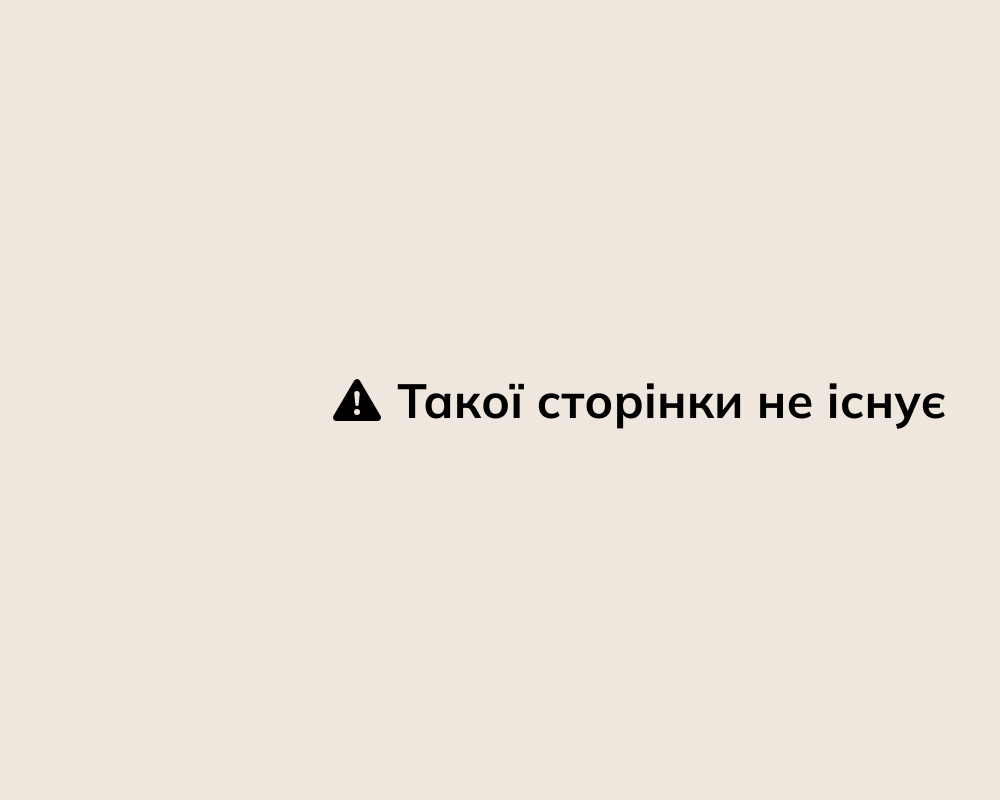
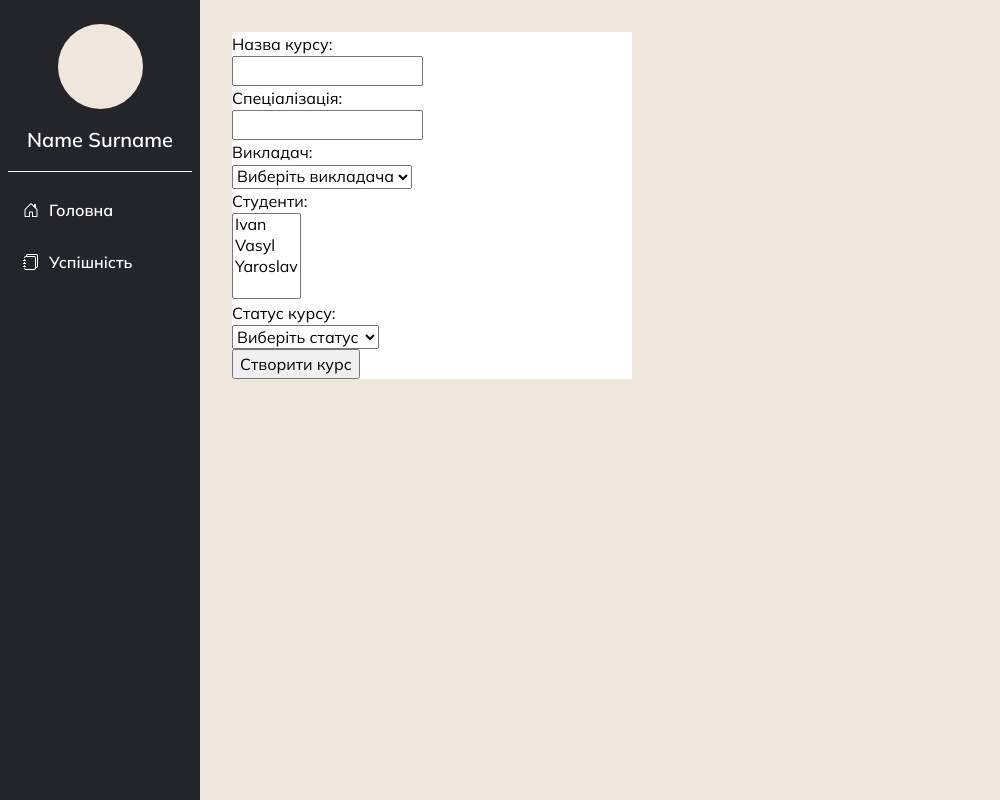
Before and after one commit to Vasya564/learning-management-system, a React (Vite) app in the folder client/: page /create-course in a window 1280 px wide. Shown: the whole page, without its empty margins (0-1000 px from the left). Built offline with nearby package versions, Linux system fonts and the light colour scheme.

Commit message:
Create course functional, move sidebar into components

```diff
--- a/client/src/components/CourseCard/CourseCard.scss
+++ b/client/src/components/CourseCard/CourseCard.scss
@@ -56,7 +56,7 @@
             &:hover{
                 cursor: pointer;
                 border-color: rgba(0, 0, 0, 0.3);
-                box-shadow: 0 2px 8px 0 rgba(0,0,0,0.24),0 8px 8px 0 rgba(0,0,0,0.19);
+                background-color: #e9e9e9;
             }
         }
         h3{
@@ -73,7 +73,7 @@
     }
     &__footer{
         hr{
-            border: 1px solid variables.$primary-color;
+            border: 1px solid rgb(182, 182, 182);
             outline: none;
         }
     }
--- /dev/null
+++ b/client/src/pages/CreateCourse/CreateCourse.jsx
@@ -0,0 +1,93 @@
+import './CreateCourse.scss'
+import { useState } from 'react';
+
+const CreateCourse = () => {
+    const [title, setTitle] = useState('');
+    const [specialization, setSpecialization] = useState('');
+    const [teacher, setTeacher] = useState('');
+    const [students, setStudents] = useState([]);
+    const [status, setStatus] = useState(0);
+    const [error, setError] = useState(null);
+
+    const handleSubmit = async (e) => {
+        e.preventDefault()
+
+        const course = {title, specialization, teacher, students, status}
+        // console.log(course)
+
+        const response = await fetch('http://localhost:4000/api/courses', {
+            method: 'POST',
+            body: JSON.stringify(course),
+            headers: {
+                'Content-Type': 'application/json'
+            }
+        })
+
+        const json = await response.json()
+
+        if(response.ok){
+            console.log(json)
+            setTitle('')
+            setSpecialization('')
+            setTeacher('')
+            setStudents([])
+            setStatus(0)
+            setError(null)
+        }
+        else{
+            setError(json.error)
+        }
+    }
+
+    return (
+        <>
+            <form className="course__create__form" onSubmit={handleSubmit}>
+                <label>Назва курсу:</label>
+                <input
+                    type="text"
+                    value={title}
+                    onChange={(e) => setTitle(e.target.value)}
+                    />
+                <label>Спеціалізація:</label>
+                <input
+                    type="text"
+                    value={specialization}
+                    onChange={(e) => setSpecialization(e.target.value)}
+                    />
+                <label>Викладач:</label>
+                <select
+                    value={teacher}
+                    onChange={(e) => setTeacher(e.target.value)}
+                    >
+                    <option hidden>Виберіть викладача</option>
+                    <option>Andriy Shevchenko</option>
+                    <option>Jane Ukrainka</option>
+                    <option>T Hack</option>
+                </select>
+                <label>Студенти:</label>
+                <select
+                    value={students}
+                    onChange={(e) => setStudents(Array.from(e.target.selectedOptions, option => option.value))}
+                    multiple={true}
+                    >
+                    <option>Ivan</option>
+                    <option>Vasyl</option>
+                    <option>Yaroslav</option>
+                </select>
+                <label>Статус курсу:</label>
+                <select
+                    value={status}
+                    onChange={(e) => setStatus(parseInt(e.target.value))}
+                    >
+                    <option hidden>Виберіть статус</option>
+                    <option value="1">Активний</option>
+                    <option value="3">Повторний курс</option>
+                </select>
+                <button>Створити курс</button>
+                {error && <div>{error}</div>}
+            </form>
+        </>
+    );
+}
+
+export default CreateCourse;
--- /dev/null
+++ b/client/src/pages/CreateCourse/CreateCourse.scss
@@ -0,0 +1,7 @@
+.course__create__form{
+    background-color: white;
+    width: 400px;
+    label, input, button{
+        display: block;
+    }
+}
--- a/client/src/pages/Home/Home.jsx
+++ b/client/src/pages/Home/Home.jsx
@@ -3,6 +3,7 @@ import { useEffect, useState } from 'react';
 
 // components
 import CourseCard from '../../components/CourseCard/CourseCard';
+import { NavLink } from 'react-router-dom';
 
 const Home = () => {
     const [courses, setCourses] = useState(null);
@@ -40,6 +41,7 @@ const Home = () => {
             {/* Page header with filter */}
             <header className='content__header'>
                 <h1>Мої курси</h1>
+                <NavLink to="create-course">Створити курс</NavLink>
                 <select
                     value={filterValue}
                     onChange={(e) => setFilterValue(e.target.value)}
--- a/client/src/pages/Home/Home.scss
+++ b/client/src/pages/Home/Home.scss
@@ -3,8 +3,24 @@
 // ======== Layout Styles ======== //
 .content__header{
     display: flex;
-    justify-content: space-between;
+    // justify-content: space-between;
+    align-items: center;
+    h1{
+        margin-right: auto;
+    }
+    a {
+        padding: 0.25rem;
+        font-size: 1rem;
+        font-weight: 600;
+        background-color: variables.$primary-color;
+        margin-right: 1rem;
+        text-decoration: none;
+        color: white;
+        border-radius: 5px;
+        // border: 2px solid variables.$green-color;
+    }
     select{
+        padding: 0.25rem;
         font-weight: 600;
         font-size: 1.25rem;
         text-align: center;
```
Also changed, not shown: client/src/main.jsx (+8 -1 lines), client/src/components/Sidebar/Sidebar.jsx (renamed from client/src/pages/Sidebar/Sidebar.jsx), client/src/components/Sidebar/Sidebar.scss (renamed from client/src/pages/Sidebar/Sidebar.scss).
